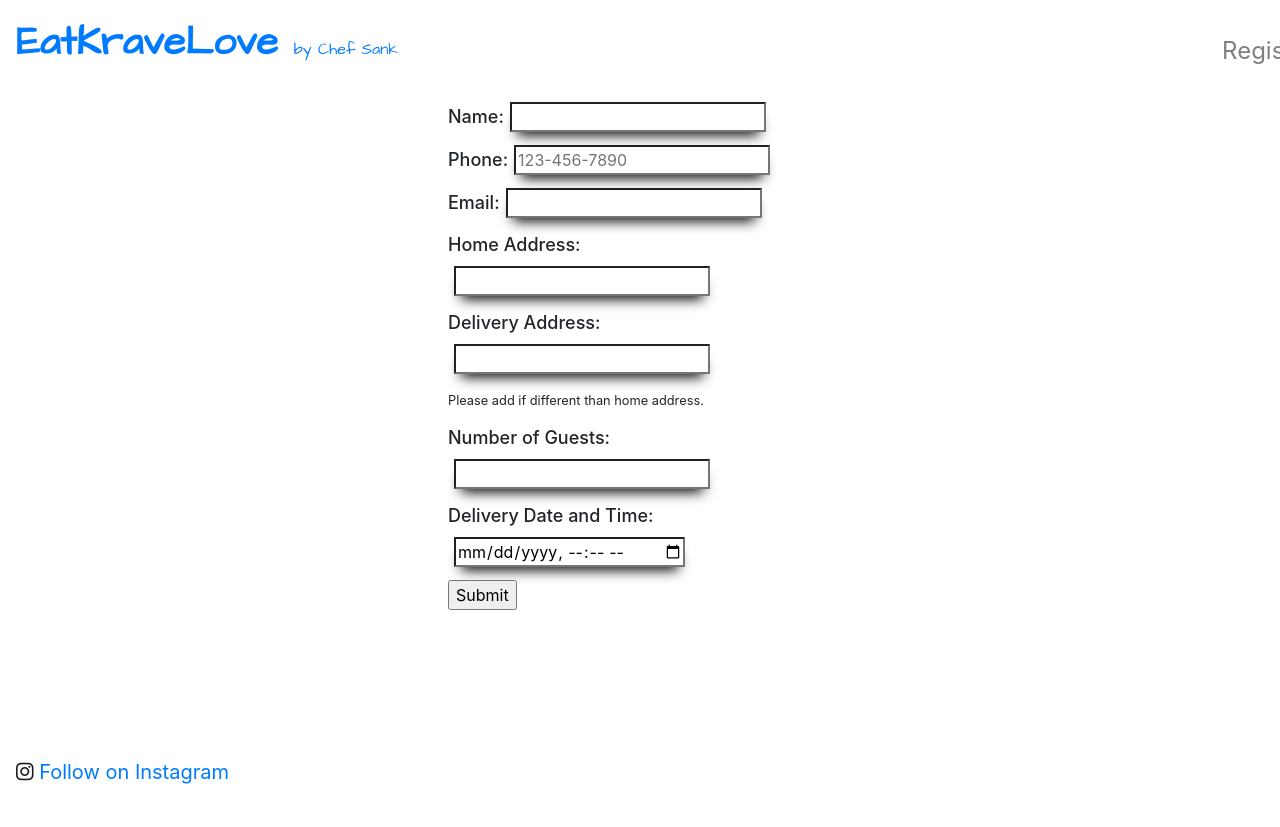
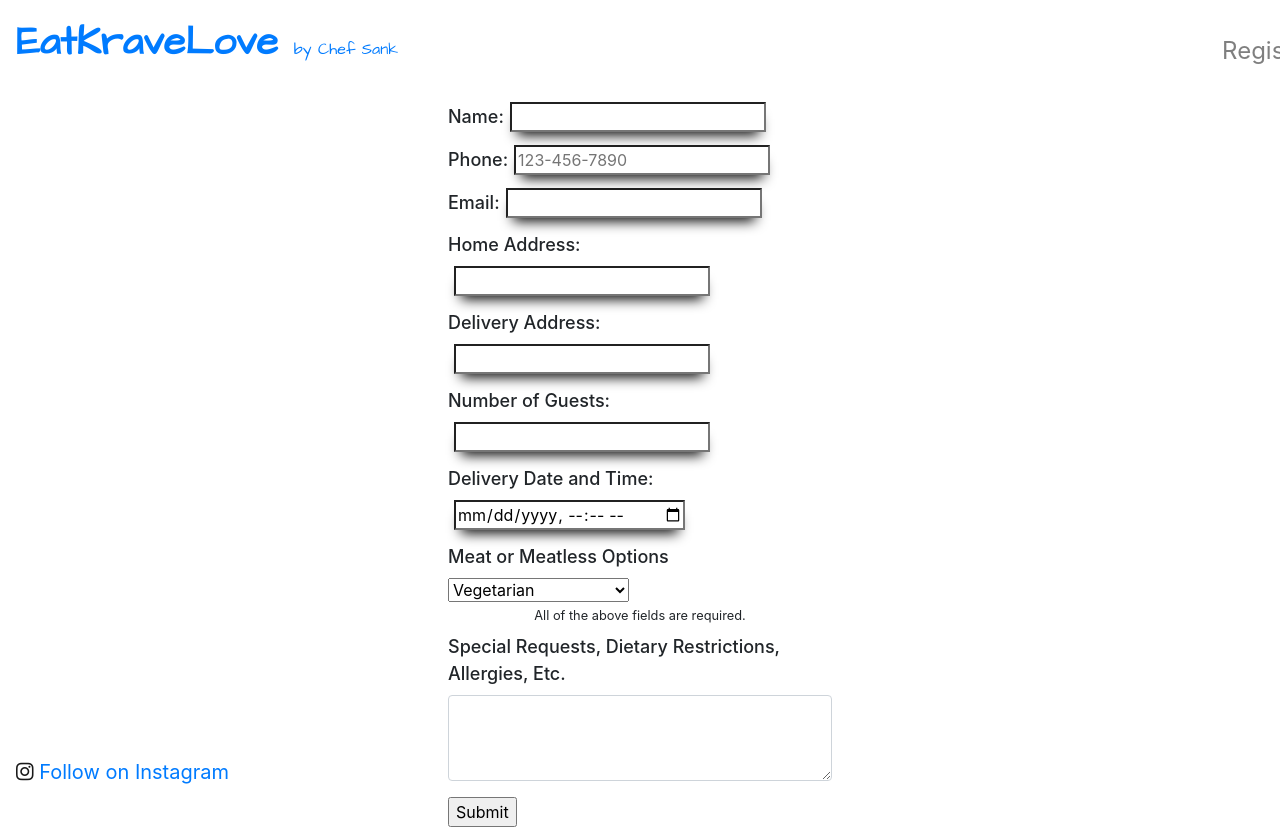
Before and after one commit to michaelpaulcuccia/eatkravelove, a React (Create React App) app in the folder client/: page /orderform in a window 1280 px wide. Shown: the top 827 px of the page. Before the commit the page ends 800 px from the top, so only its background shows below. Built offline with nearby package versions, Linux system fonts and the light colour scheme.

Commit message:
form working, update model for specialrequests instead of last two fields from prev form

```diff
--- a/client/src/components/order/OrderForm.js
+++ b/client/src/components/order/OrderForm.js
@@ -1,6 +1,7 @@
 import React, { useContext } from 'react';
 import UserContext from '../../context/UserContext';
 import { useForm } from "react-hook-form";
+import { Form } from "react-bootstrap";
 import axios from 'axios';
 import '../../style/OrderFormStyle.css';
 
@@ -24,6 +25,8 @@ const OrderForm = () => {
             dietaryrestrictions: data.dietaryrestrictions,
             allergies: data.allergies
         }
+
+        console.log(order)
 
         try {
 
@@ -82,22 +85,37 @@ const OrderForm = () => {
                 </div>
 
                 <div>
-                    <label className='label_text' htmlFor='name'>Delivery Address:</label>
+                    <label className='label_text' htmlFor='deliveryaddress'>Delivery Address:</label>
                     <input className='input_field' name='deliveryaddress' type='text' required ref={register}></input>
-                    <div style={{ marginBottom: '13px' }}><small>Please add if different than home address.</small></div>
                 </div>
 
                 <div>
-                    <label className='label_text' htmlFor='name'>Number of Guests:</label>
+                    <label className='label_text' htmlFor='numberofguests'>Number of Guests:</label>
                     <input className='input_field' name='numberofguests' type='number' required ref={register}></input>
                 </div>
 
                 <div>
-                    <label className='label_text' htmlFor='name'>Delivery Date and Time:</label>
+                    <label className='label_text' htmlFor='deliverydateandtime'>Delivery Date and Time:</label>
                     <input className='input_field' name='deliverydateandtime' type='datetime-local' required ref={register}></input>
                 </div>
 
-                {/* //Radio Button and TextArea NOT WORKING - see react-hook-form docs */}
+                <div>
+                    <label className='label_text' style={{ marginRight: '6px' }}>Meat or Meatless Options</label>
+                    <select name="options" ref={register}>
+                        <option disabled value> -- select an option -- </option>
+                        <option value="veg">Vegetarian</option>
+                        <option value="nonveg">Non-Vegetarian</option>
+                        <option value="mix">Mix</option>
+                    </select>
+                </div>
+
+                <div style={{ textAlign: 'center', marginBottom: '7px' }}><small>All of the above fields are required.</small></div>
+
+                <Form.Group controlId="exampleForm.ControlTextarea1">
+                    <Form.Label className='label_text'>Special Requests, Dietary Restrictions, Allergies, Etc.</Form.Label>
+                    <Form.Control as="textarea" rows={3} name='dietaryrestrictions' ref={register} />
+                </Form.Group>
+
 
 
                 < input type="submit" value="Submit" />
```
